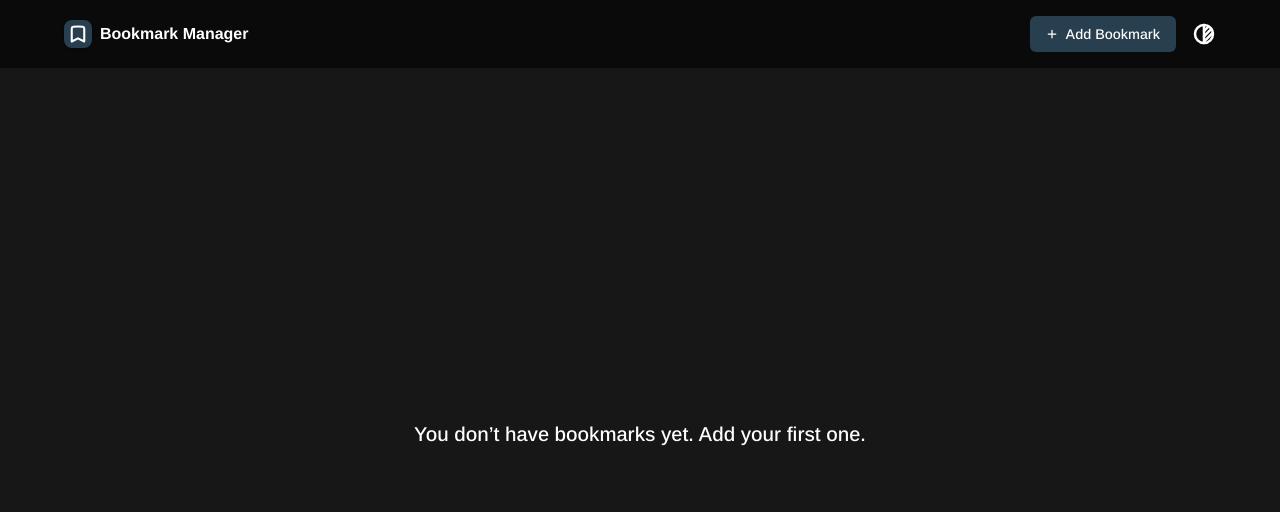
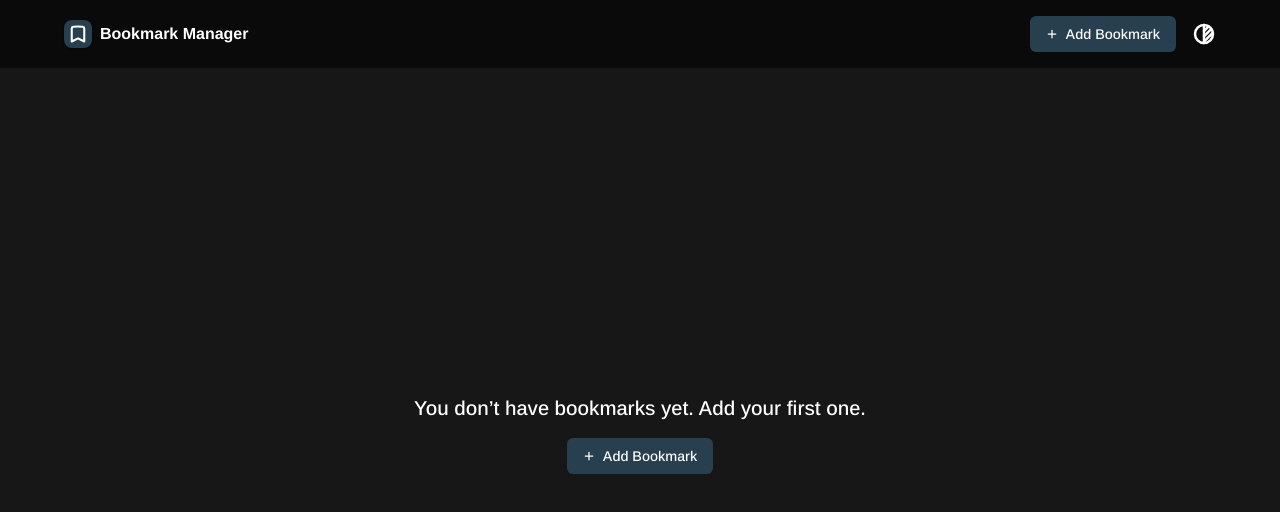
Before and after one commit to yassirat/bookmark-manager, a Next.js app: page / in a window 1280 px wide. Shown: the top 512 px of the page. Built offline with nearby package versions, Linux system fonts and the light colour scheme.

Commit message:
refactor: Add button to hero

```diff
--- a/src/components/hero.tsx
+++ b/src/components/hero.tsx
@@ -2,40 +2,51 @@ import { useBook, useDeleteBook } from '@/store/bookmark';
 import { useShowStore } from '@/store/show-form';
 import Image from 'next/image';
 import BookForm from './book-form';
-import { DeleteIcon } from './ui/svg-icons';
+import { CalendarIcon, DeleteIcon, PlusIcon } from './ui/svg-icons';
 
 export default function Hero() {
   const books = useBook();
   const deleteBook = useDeleteBook();
-  const { show } = useShowStore();
+  const show = useShowStore((state) => state.show);
+  const showForm = useShowStore((state) => state.showForm);
 
-  const time = new Date();
+  // const time = new Date();
 
   return (
     <article className="bg-blue-50 py-6 px-8 dark:bg-neutral-900 dark:text-white">
       {show && <BookForm />}
       {books.length == 0 ? (
-        <p className="font-medium text-xl h-full flex items-center justify-center text-center">
-          You don’t have bookmarks yet. Add your first one.
-        </p>
+        <div className="h-full grid place-items-center place-content-center gap-4">
+          <p className="font-medium text-xl text-center">
+            You don’t have bookmarks yet. Add your first one.
+          </p>
+          <button
+            type="button"
+            className="bg-[#273f4f] text-white  flex items-center gap-2 py-2 px-4 rounded-md transition-colors hover:bg-[rgba(39,63,79,.90)]"
+            onClick={showForm}
+            aria-label="Open the bookmark form">
+            <PlusIcon />
+            <span className="text-xs font-medium lg:text-sm">Add Bookmark</span>
+          </button>
+        </div>
       ) : (
         <section className="max-w-6xl mx-auto">
           <div className="grid grid-cols-1 md:grid-cols-2 lg:grid-cols-4 2xl:grid-cols-5 gap-4 place-items-center">
             {/* First grid */}
             {books.map((book) => (
               <div
-                className="w-64 h-56 rounded-lg bg-white/80 dark:bg-neutral-900/80 dark:text-white shadow flex flex-col justify-between gap-4"
+                className="w-68 h-56 rounded-lg bg-white/80 dark:bg-neutral-900/80 dark:text-white shadow flex flex-col justify-between gap-4"
                 style={{
                   boxShadow: 'rgba(100, 100, 111, 0.2) 0px 7px 29px 0px',
                 }}
                 key={book.id}>
                 <div className="flex items-center justify-between border-b-2 border-b-gray-300 py-4 px-4 dark:border-b-gray-700">
                   <div className="flex items-center gap-3">
-                    <div className="shadow bg-white dark:bg-black rounded-md p-1">
+                    <div className="shadow">
                       <Image
                         src={book.faviconUrl}
                         alt={`${book.name}'s favicon`}
-                        className="text-xs overflow-hidden"
+                        className="text-xs overflow-hidden rounded-sm"
                         width={30}
                         height={30}
                       />
@@ -49,7 +60,7 @@ export default function Hero() {
                       <a
                         href={book.link}
                         target="_blank"
-                        className="text-sm text-gray-500 dark:text-gray-300 transition-colors hover:text-gray-900">
+                        className="text-sm text-gray-500 dark:text-gray-300 transition-colors hover:text-gray-900 dark:hover:text-white">
                         {book.link.slice(8, length - 1)}
                       </a>
                     </div>
@@ -71,10 +82,14 @@ export default function Hero() {
                 </div>
 
                 {/* Third Grid */}
-                <div className="px-4 py-2 border-t-2 border-t-gray-300 dark:border-t-gray-700">
-                  <p className="font-medium text-sm text-gray-500 dark:text-gray-400">
-                    {time.getDate()}{' '}
-                    {time.toLocaleString('en-US', { month: 'short' })}
+                <div className="px-4 py-2 flex items-center gap-2 border-t-2 border-t-gray-300 dark:border-t-gray-700">
+                  <CalendarIcon />
+                  <p className="font-medium text-xs text-gray-500 dark:text-gray-400">
+                    {book.createdAt.toLocaleDateString('en-US', {
+                      year: 'numeric',
+                      month: 'short',
+                      day: 'numeric',
+                    })}
                   </p>
                 </div>
               </div>
```
